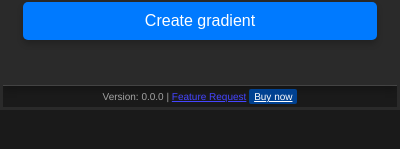
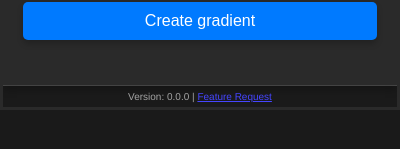
Before and after one commit to uhhfeef/Coloora-ext, a browser extension: page popup.html in a window 400 px wide. Shown: the part 249-398 px from the top of the page. Drawn offline with Linux system fonts and the light colour scheme.

Commit message:
removed buy now

```diff
--- a/popup.html
+++ b/popup.html
@@ -27,7 +27,7 @@
         <div class="footer">
             Version: <span id="version"></span> |
             <a href="#" class="text" id="featureRequestLink">Feature Request</a>
-            <a href="#" class="highlighted-link" id="paymentLink">Buy now</a>
+            <!-- <a href="#" class="highlighted-link" id="paymentLink">Buy now</a>  -->
         </div>
     </div>
     <!-- <script src="ExtPay.js"></script> -->
```
